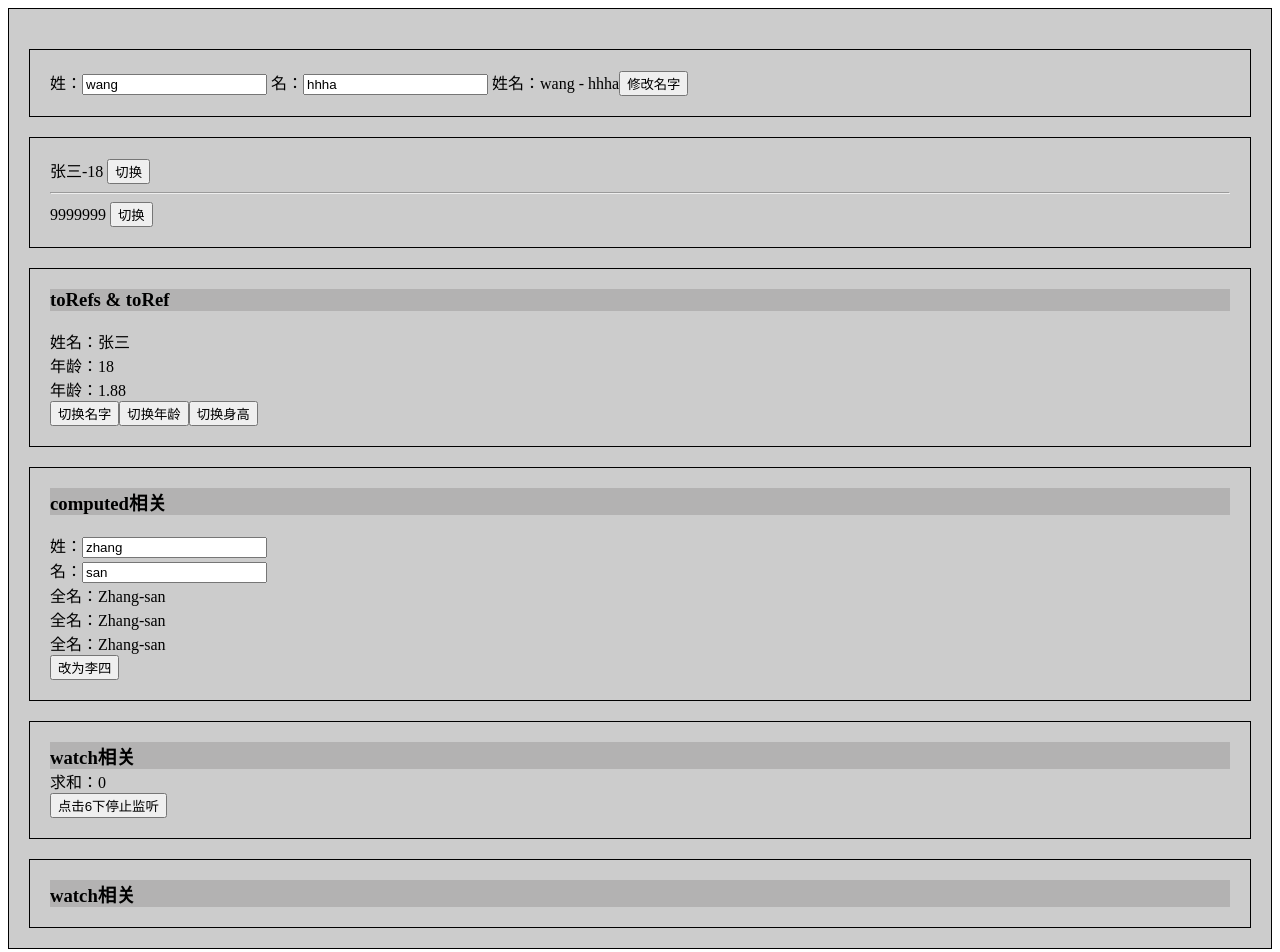
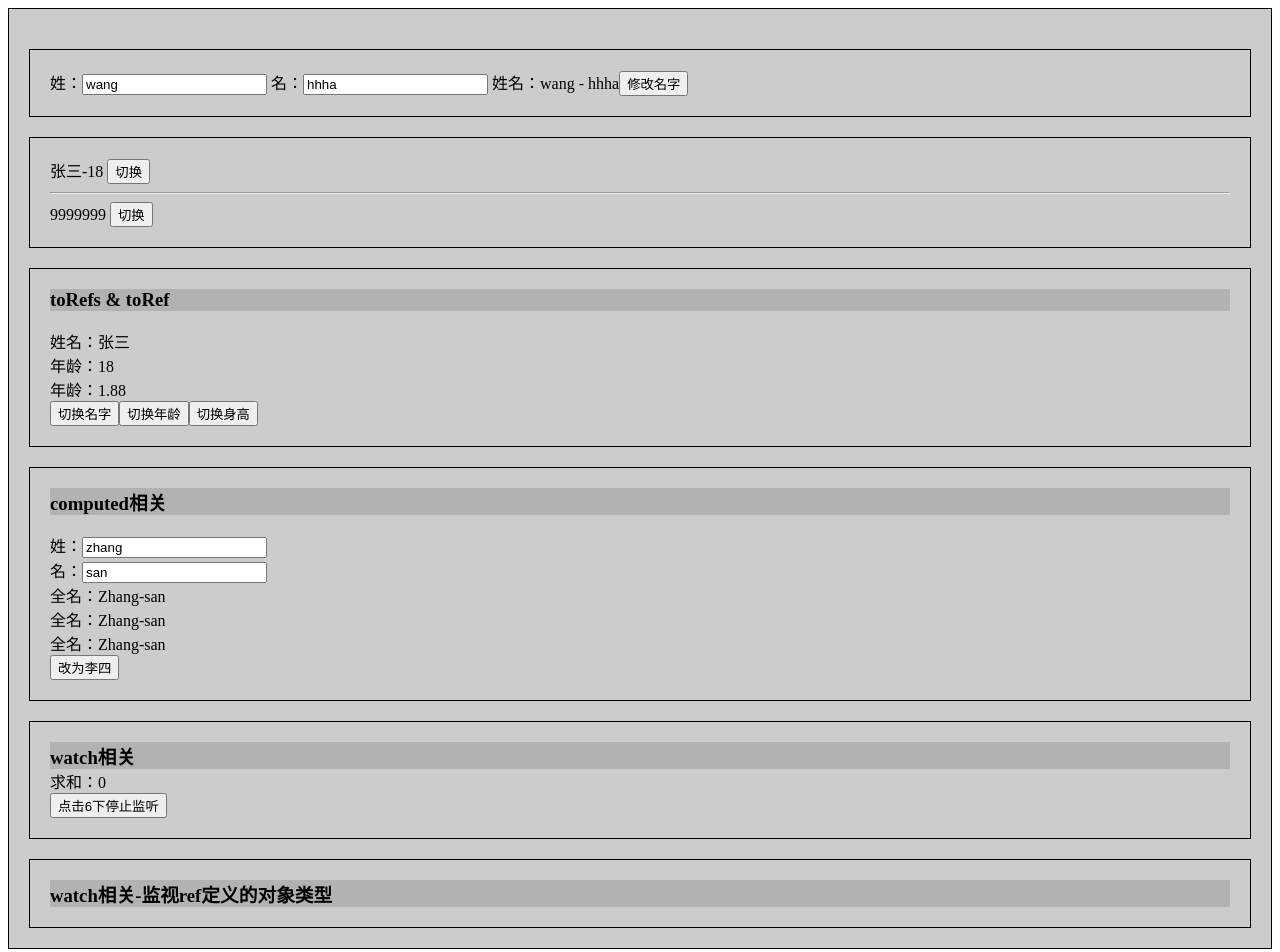
Before and after one commit to xiaodongxier/vue3_vite_ts_202401, a Vue app: page / in a window 1280 px wide. Shown: the top 952 px of the page. Built offline with nearby package versions, Linux system fonts and the light colour scheme.

Commit message:
note-sync syncing

```diff
--- a/src/components/watch1.vue
+++ b/src/components/watch1.vue
@@ -15,7 +15,7 @@
 
 <script setup lang="ts">
 import { ref , watch} from 'vue';
-const title = ref("watch相关")
+const title = ref("watch相关-监视ref定义的对象类型")
 const sum = ref(0);
 
 
```
